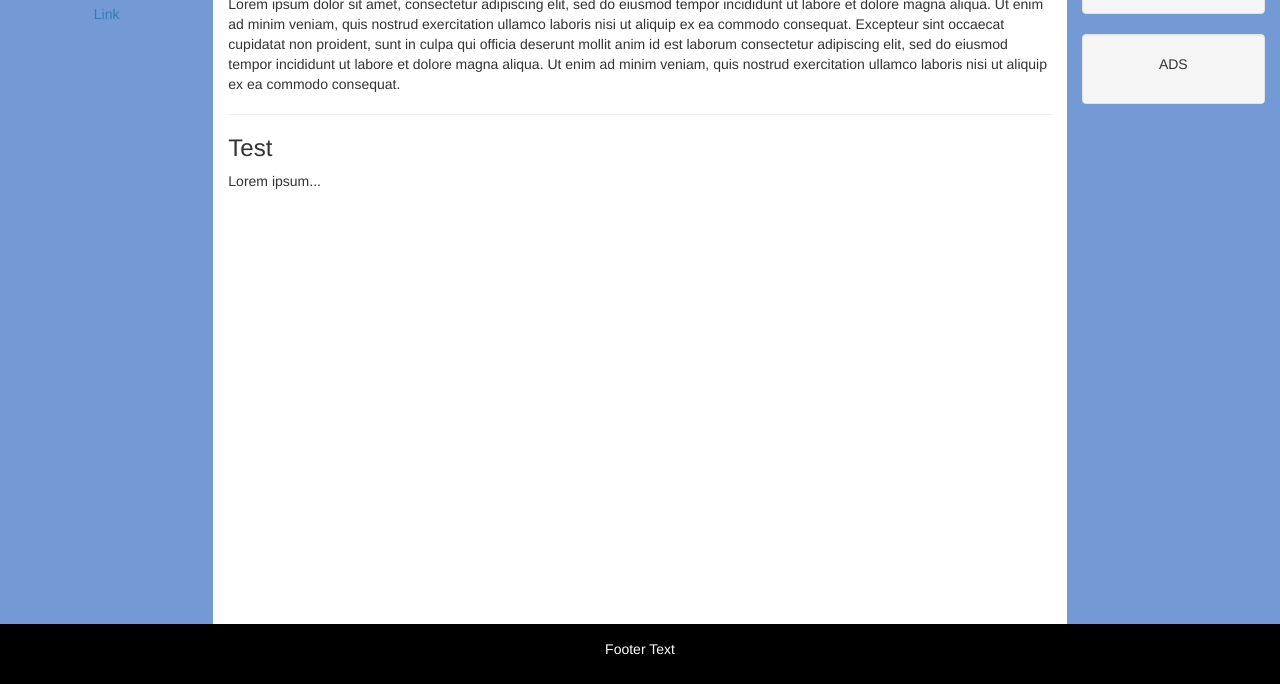
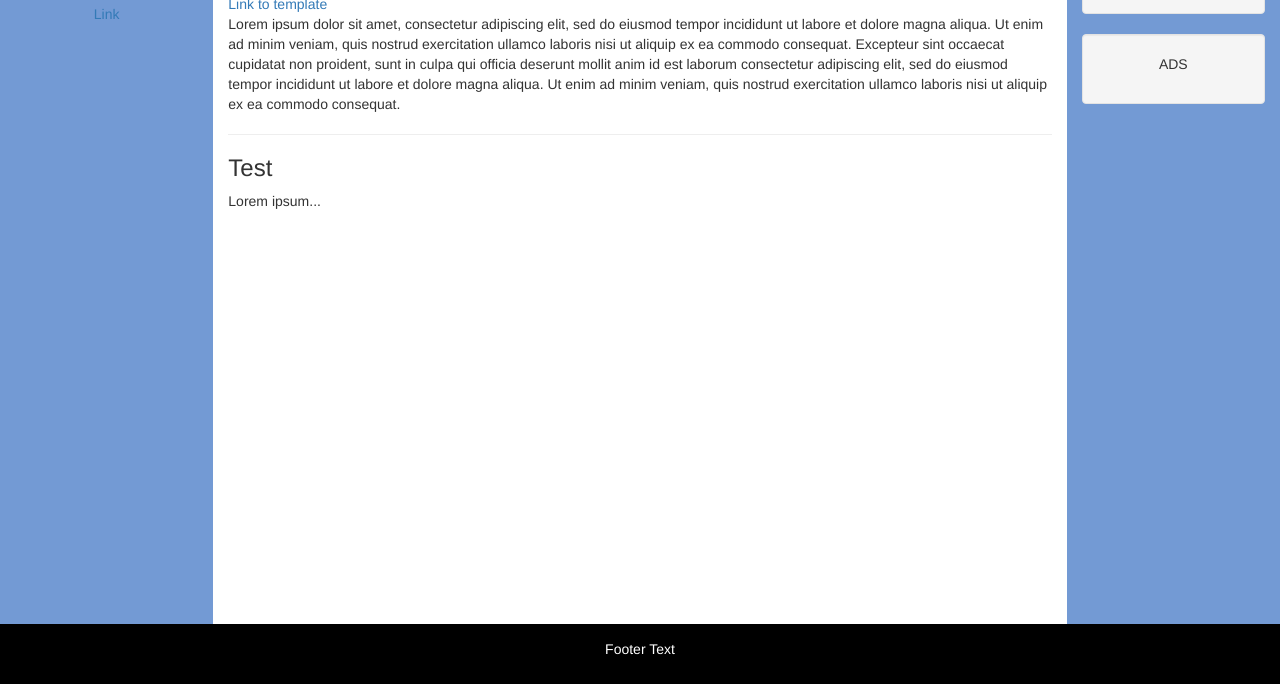
Before and after one commit to umassdissenters/umassdissenters.github.io, a plain HTML site: page index.html in a window 1280 px wide. Shown: the part 128-812 px from the top of the page. Drawn offline with nearby package versions, Linux system fonts and the light colour scheme.

Commit message:
Update index.html

```diff
--- a/index.html
+++ b/index.html
@@ -77,6 +77,7 @@
     </div>
     <div class="col-sm-8 text-left">
       <h1>Welcome</h1>
+      <a href="mailto:umassdissenters@gmail.com?subject=fkldsj&body=jfkdlsjf">Link to template</a>
       <p>Lorem ipsum dolor sit amet, consectetur adipiscing elit, sed do eiusmod tempor incididunt ut labore et dolore magna aliqua. Ut enim ad minim veniam, quis nostrud exercitation ullamco laboris nisi ut aliquip ex ea commodo consequat. Excepteur sint occaecat cupidatat non proident, sunt in culpa qui officia deserunt mollit anim id est laborum consectetur adipiscing elit, sed do eiusmod tempor incididunt ut labore et dolore magna aliqua. Ut enim ad minim veniam, quis nostrud exercitation ullamco laboris nisi ut aliquip ex ea commodo consequat.</p>
       <hr>
       <h3>Test</h3>
```
